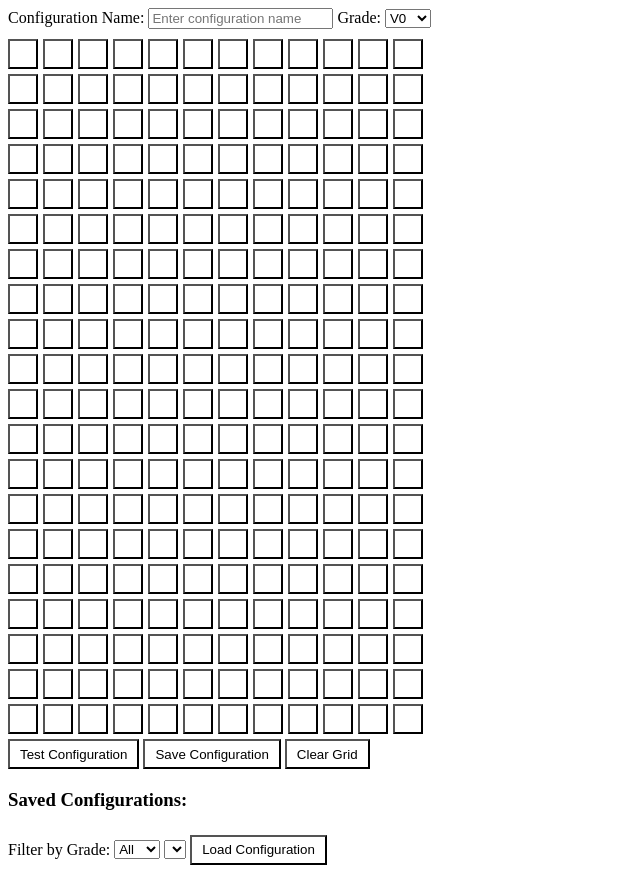
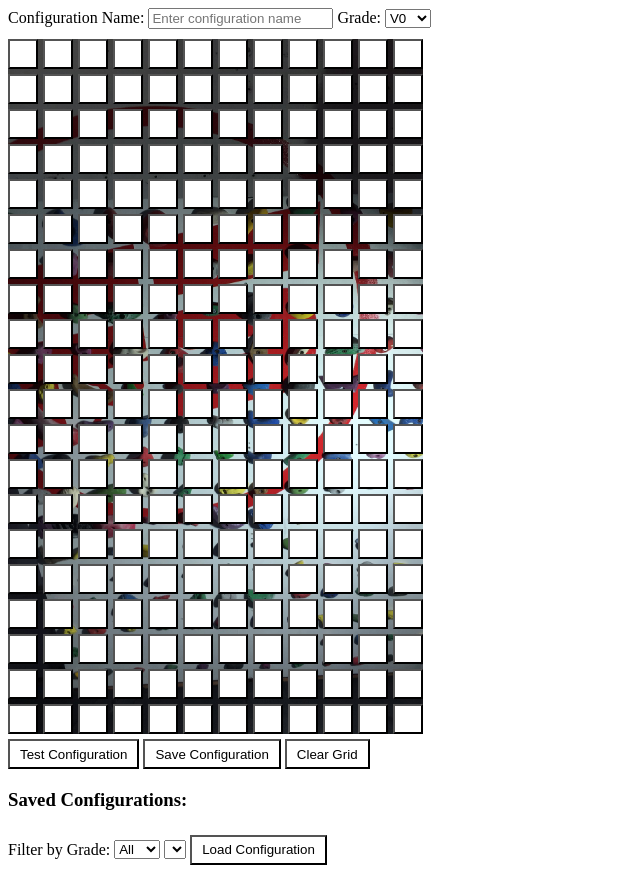
Before and after one commit to RichRadd/training_board, a Flask app: page / in a window 1280 px wide. Shown: the whole page, without its empty margins (0-640 px from the left). Run offline with Flask 3, Linux system fonts and the light colour scheme; data that the repository does not hold is empty.

Commit message:
futher testing

```diff
--- a/static/styles.css
+++ b/static/styles.css
@@ -4,6 +4,16 @@ button {
     margin: 0;
     background-color: white;
     transition: background-color 0.3s ease;
+}
+
+#button-container {
+    display: grid;
+    grid-template-columns: repeat({{ cols }}, 30px);
+    gap: 5px;
+    width: {{ cols * 30 + (cols - 1) * 5 }}px;
+    background-image: url('static/images/f5.jpg'); /* Replace with the path to your image */
+    background-size: cover; /* This will stretch the image to cover the entire container */
+    background-repeat: no-repeat; /* This will prevent the image from repeating */
 }
 
 .illuminated-yellow {
```
Also changed, not shown: static/images/f5.jpg (added).
